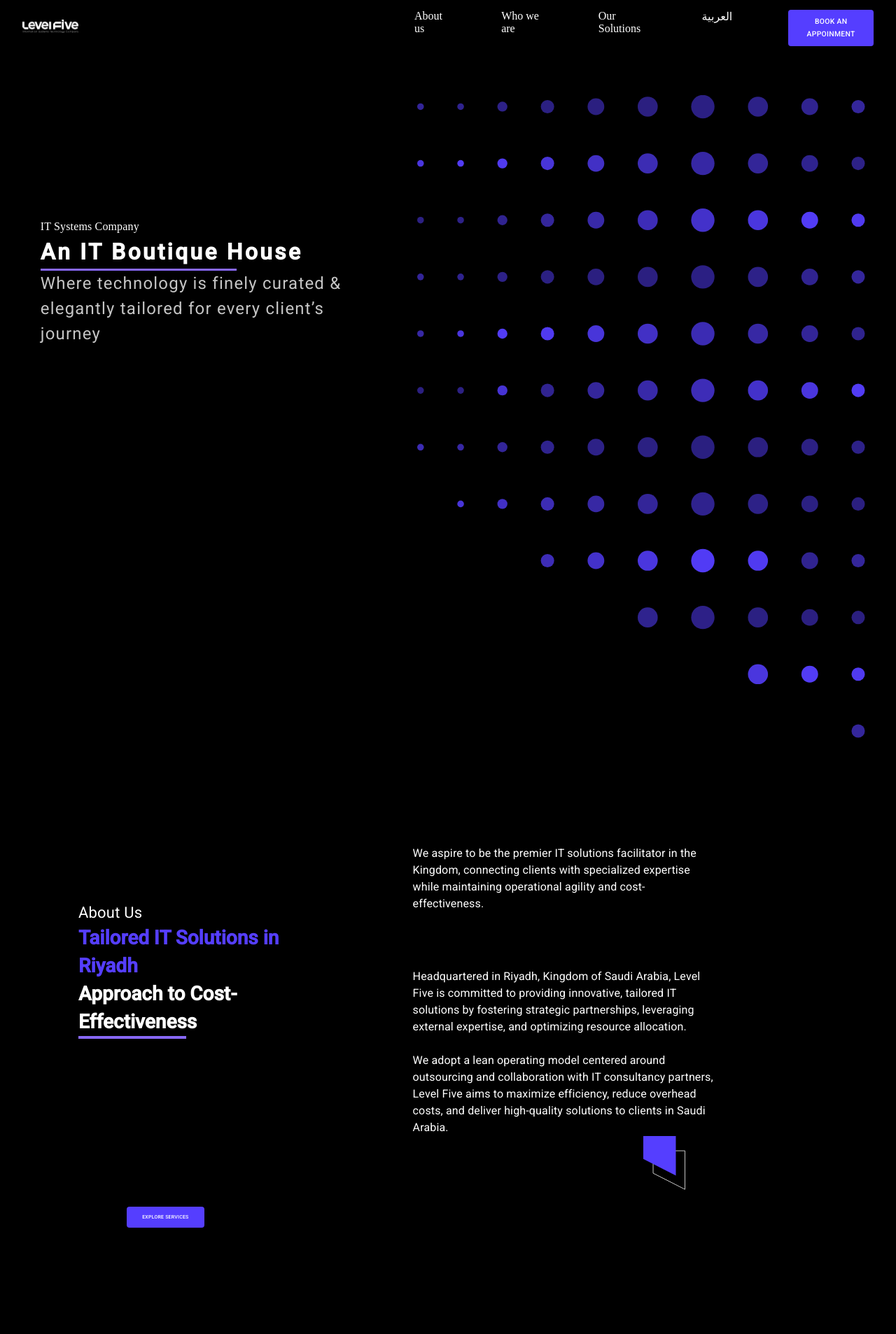
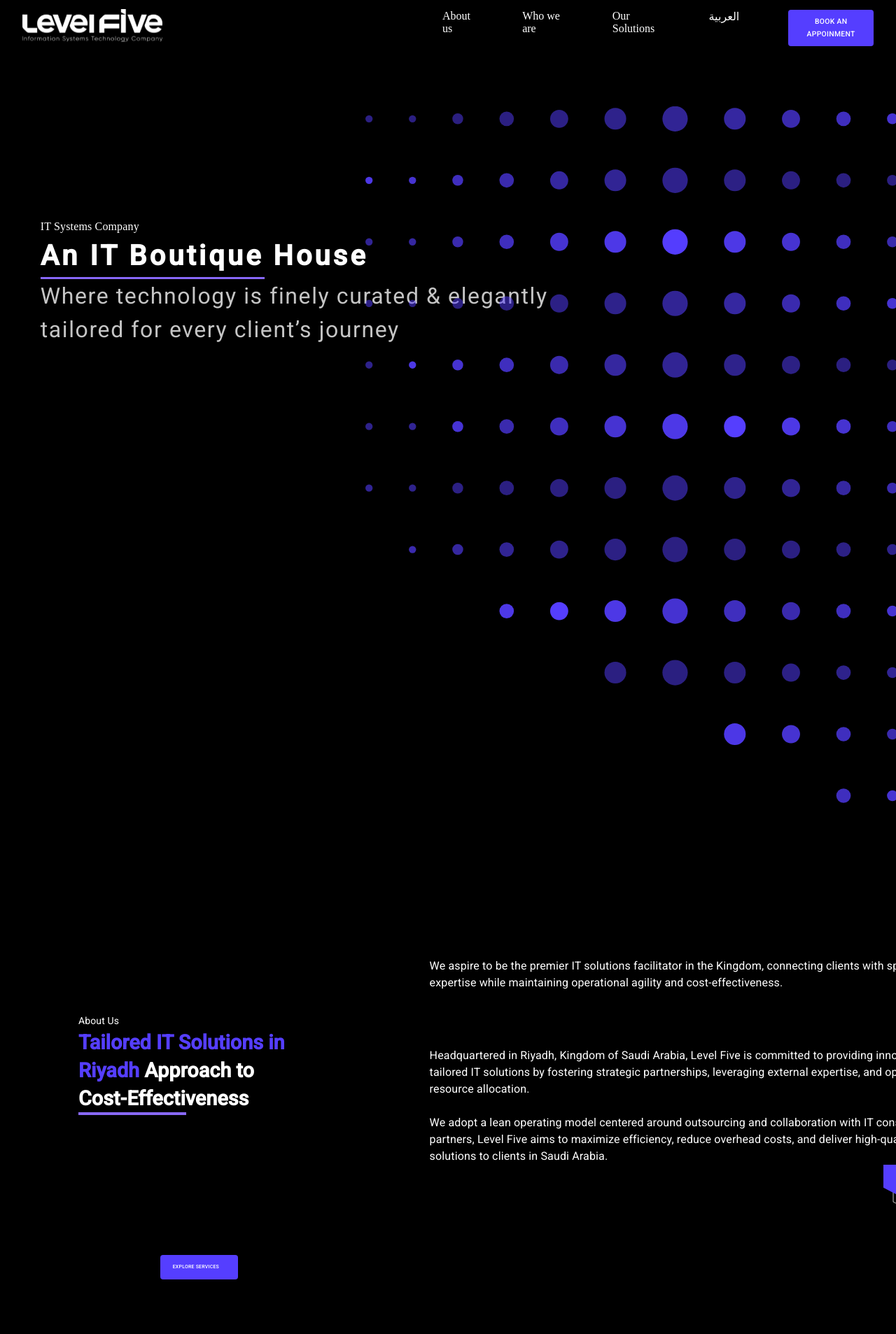
Before and after one commit to professor2203/front-end--level-five-, a Next.js app: page / in a window 1280 px wide. Shown: the top 1907 px of the page at 70% size. Built offline with nearby package versions, Linux system fonts and the light colour scheme; a web font is replaced by a local one.

Commit message:
mobile view

```diff
--- a/src/components/Design.jsx
+++ b/src/components/Design.jsx
@@ -161,10 +161,23 @@ export function Icon() {
   }, []);
 
   return (
-    <svg xmlns="http://www.w3.org/2000/svg" width="100%" height="100%" viewBox="0 0 650 900" fill="none" style={{ maxWidth: "100%", height: "auto" }}>
+    <svg
+  xmlns="http://www.w3.org/2000/svg"
+  viewBox="0 0 650 900"
+  fill="none"
+  style={{ width: "100%", height: "100%", maxWidth: "100%" }}
+>
   <g clipPath="url(#clip0_124_680)">
     {ballData.map((ball) => (
-      <circle key={ball.id} id={ball.id} cx={ball.cx} cy={ball.cy} r={ball.r} fill="#553EFF" repeat="-1" />
+      <circle
+        key={ball.id}
+        id={ball.id}
+        cx={ball.cx}
+        cy={ball.cy}
+        r={ball.r}
+        fill="#553EFF"
+        repeat="-1"
+      />
     ))}
     <path fill="url(#paint0_linear_124_680)" d="M0 -139H698V920H0z"></path>
   </g>
--- a/src/components/Design2.jsx
+++ b/src/components/Design2.jsx
@@ -34,7 +34,7 @@ export function IconLine() {
   return (
     <svg
       xmlns="http://www.w3.org/2000/svg"
-      width="40vw"
+      width="60vw"
       height="80vh"
       fill="none"
       viewBox="0 0 411 401"
--- a/src/components/Footer.jsx
+++ b/src/components/Footer.jsx
@@ -30,8 +30,8 @@ export default function Footer() {
     src="./thumbnail_Master_logo_white 2.svg"
     alt=""
     style={{
-      maxHeight: { xs: '6vh', sm: '8vh' }, // Adjust based on screen size
-      maxWidth: '100%', // Ensure image doesn't exceed container width
+      maxHeight: { xs: '4vh', sm: '8vh' }, // Adjust based on screen size
+      maxWidth: '30%', // Ensure image doesn't exceed container width
       width: 'auto', // Maintain aspect ratio
       height: 'auto', // Maintain aspect ratio
     }}
@@ -52,7 +52,7 @@ export default function Footer() {
         </Box>
       </Grid>
       <Grid item xs={12} sm={6} md={4}>
-        <Box display="flex" justifyContent={{ xs: 'center', sm: 'flex-end' }} paddingTop={{ xs: '2vh', sm: 0 }}>
+        <Box display="flex" justifyContent={{ xs: 'end', sm: 'flex-end' }} paddingTop={{ xs: '2vh', sm: 0 }}>
           <Typography    sx={{ color: "#fff" }}>
             © 2020 UXTheme, All
           </Typography>
--- a/src/components/Header.jsx
+++ b/src/components/Header.jsx
@@ -1,22 +1,24 @@
 import React from 'react';
-import { Grid, Box, Typography } from '@mui/material';
+import { Grid, Box, Typography, useMediaQuery } from '@mui/material';
 import Container from './Container';
 import Design from './Design';
 
 export default function Header() {
+  const isSmallScreen = useMediaQuery('(min-width:600px)');
+
   return (
     <>
       <Container>
         <Grid container spacing={2}>
           {/* Left Grid Item */}
-          <Grid item xs={12} md={6}>
-            <Box sx={{ paddingLeft: '10%', paddingTop: '30vh' }}>
-              <Typography sx={{ fontFamily: "IBM Plex Sans Arabic", color: "#FFFF" }}>
+          <Grid item xs={6} md={6}>
+            <Box sx={{ paddingLeft: '10%', paddingTop: { xs: "15vh", md: "30vh" }, height: "40px", width: { xs: "35vh", md: "100vh" } }}>
+              <Typography sx={{ fontFamily: "IBM Plex Sans Arabic", color: "#FFFF", fontSize: { xs: "1.5vh", md: "2vh" } }}>
                 IT Systems Company
               </Typography>
               <Typography sx={{
                 fontFamily: "",
-                fontSize: { xs: "1.5vh", md: "4vh" },
+                fontSize: { xs: "2vh", md: "5vh" },
                 fontWeight: 600,
                 lineHeight: "",
                 letterSpacing: "0.1em",
@@ -25,10 +27,10 @@ export default function Header() {
               }}>
                 An IT Boutique House
               </Typography>
-              <Typography sx={{ borderBottom: "0.4vh solid #8868F9", maxWidth: "35vh" }} />
+              <Typography sx={{ borderBottom: "0.4vh solid #8868F9", maxWidth: { xs: "16vh", md: "40vh" } }} />
               <Typography sx={{
                 fontFamily: "",
-                fontSize: { xs: "1vh", md: "3vh" },
+                fontSize: { xs: "1.5vh", md: "4vh" },
                 fontWeight: 200,
                 lineHeight: "",
                 letterSpacing: "0.05em",
@@ -40,14 +42,17 @@ export default function Header() {
             </Box>
           </Grid>
           {/* Right Grid Item */}
-          <Grid item xs={12} md={6}>
-            <Box sx={{ paddingLeft: '15%', paddingTop: '8vh',width:"95vh" }}>
+          <Grid item xs={6} md={6}>
+            <Box sx={{ paddingLeft: '%', paddingTop: { xs: "5vh", md: "10vh" }, width: { xs: "28vh", md: "103vh" } }}>
               <Design />
             </Box>
           </Grid>
           {/* Bottom Grid Item */}
           <Grid item xs={12}>
+            {!isSmallScreen && (
 
+              <img src="./thumbnail_Master_logo_white 2 (1).svg" alt="" style={{ paddingLeft: "2.5vh", width: "20vh", }} />
+            )}
           </Grid>
         </Grid>
       </Container>
--- a/src/components/Itsolution.jsx
+++ b/src/components/Itsolution.jsx
@@ -6,10 +6,12 @@ export default function Itsolution() {
   return (
     <div style={{ backgroundColor: "#000" }}>
       <Container>
-        <Grid container spacing={2}>
-          <Grid item xs={12} md={6}>
+        <br />
+        <br />
+        <br />
+        <br />
+        <Grid container spacing={2} sx={{paddingBottom:"0vh"}}>
 
-          </Grid>
           <Grid container spacing={2} sx={{paddingLeft:"5vh"}}>
             <Grid item xs={12} md={6}>
               <Box padding={{ xs: "vh ", md: "10vh" }}>
@@ -19,9 +21,9 @@ export default function Itsolution() {
     // Adjust font size based on breakpoints
     fontSize: {
       xs: "8px", // for extra-small screens
-      sm: "18px", // for small screens
-      md: "20px", // for medium screens
-      lg: "22px", // for large screens
+      sm: "8px", // for small screens
+      md: "10px", // for medium screens
+      lg: "14px", // for large screens
       xl: "24px"  // for extra-large screens
     },
     // Add other styles as needed
@@ -33,7 +35,7 @@ export default function Itsolution() {
                  <Typography
                    sx={{
                      fontFamily: "",
-                     fontSize: { xs: "0.7vh", md: "3.5vh" },
+                     fontSize: { xs: "2.7vh", md: "3.6vh" },
                      fontWeight: "600",
                      lineHeight: "40px",
                      letterSpacing: "0em",
@@ -42,24 +44,30 @@ export default function Itsolution() {
                      gap:"vh"
                    }}
                  >
-                   Tailored IT Solutions in Riyadh <br />
-                   <span style={{ color:"#fff" }}>Approach to Cost-Effectiveness</span>
+                   Tailored IT Solutions in Riyadh
+                   <span style={{ color:"#fff" }}> Approach to Cost-Effectiveness</span>
                  </Typography>
-                 <Box sx={{ borderBottom:"0.5vh solid #8868F9" ,maxWidth:"12vw" }} />
+                 <Box sx={{ borderBottom:"0.5vh solid #8868F9" ,maxWidth:{xs:"34vw",md:"12vw"} }} />
                  <Box sx={{
-  paddingTop: { xs: "2vh", sm: "3vh", md: "30vh" },
-  paddingLeft: { xs: "vh", sm: "vh", md: "vh" },
-paddingRight:  { xs: "6vh", sm: "vh"}
+  paddingTop: { xs: "vh", sm: "3vh", md: "25vh" },
+  paddingLeft: { xs: "25vh", sm: "vh", md: "6vh" },
+paddingRight:  { xs: "vh", sm: "vh"}
+
 }}>
 Copy code
 <Button
   variant="contained"
   sx={{
     backgroundColor: "#553EFF",
-    width: { xs: '50%', sm: '40%' }, // Adjust width for different breakpoints
-    height: { xs: '25px', sm: '30px' } ,
-    fontSize: {
-      xs: "0.8vh", // Font size on extra-small screens
+    width: { xs: '100%', sm: '40%' }, // Adjust width for different breakpoints
+    height: { xs: '28px', sm: '35px' } ,
+    paddingLeft: {
+      xs: ".4vh", // Font size on extra-small screens
+      sm: "18px", // Font size on small screens
+      md: "7px"  // Font size on medium screens and above
+    }// Adjust height for different breakpoints
+   , fontSize: {
+      xs: "1.2vh", // Font size on extra-small screens
       sm: "18px", // Font size on small screens
       md: "7px"  // Font size on medium screens and above
     }// Adjust height for different breakpoints
@@ -71,7 +79,8 @@ Copy code
               </Box>
             </Grid>
             <Grid item xs={12} md={6}>
-              <Box sx={{ paddingLeft: { xs: "0", md: "7vh" } }}>
+
+              <Box sx={{ paddingLeft: { xs: "0", md: "10vh" } ,width: { xs: "50vh", md: "93.5vh" }}}>
                 <Typography sx={{ color:"#fff" }}>
                   We aspire to be the premier IT solutions facilitator in the Kingdom, connecting clients with specialized expertise while maintaining operational agility and cost-effectiveness.
                 </Typography>
--- a/src/components/Nevbar.jsx
+++ b/src/components/Nevbar.jsx
@@ -41,15 +41,15 @@ export default function Navbar() {
       <Toolbar sx={{ justifyContent: 'space-between', backgroundColor: "inherit" }}>
         {/* Logo and Links */}
         <div style={{ display: 'flex', alignItems: 'center' }}>
-          <Typography variant="h6" component="div">
-            <img src="./thumbnail_Master_logo_white 2 (1).svg" alt="Logo" style={{ width: isSmallScreen ? '40px' : '80px' }} />
+          <Typography  component="div">
+            <img src="./thumbnail_Master_logo_white 2 (1).svg" alt="Logo" style={{ width: isSmallScreen ? '12vh' : '25vh' }} />
           </Typography>
 
           {/* Show Links only on large screens */}
           {!isSmallScreen && (
-            <div style={{ display: 'flex', alignItems: '', marginLeft: '60vh' }}>
+            <div style={{ display: 'flex', alignItems: '', marginLeft: '50vh' }}>
               {links.map((link, index) => (
-                <a key={index} href={link.url} style={{ marginRight: '80px', textDecoration: 'none', color: 'inherit' }}>
+                <a key={index} href={link.url} style={{ marginRight: '70px', textDecoration: 'none', color: 'inherit' }}>
                   {link.title}
                 </a>
               ))}
--- a/src/components/ResponsiveCard.jsx
+++ b/src/components/ResponsiveCard.jsx
@@ -55,7 +55,19 @@ function ResponsiveCard() {
   };
 
   return (
-      <Box sx={{ flexGrow: 1 }}>
+
+    <Box sx={{ flexGrow: 1 }}>
+    <br />
+    <br />
+    <br />
+    <br />
+    <br />
+    <br />
+    <br />
+    <br />
+    <br />
+    <br />
+
         <Grid container spacing={2} justifyContent="center">
           <Grid item xs={12}>
             <Paper elevation={3} sx={{ p: 2, textAlign: 'center' }}>
--- a/src/pages/index.js
+++ b/src/pages/index.js
@@ -12,8 +12,6 @@ const Home = () => {
       <>
         {/* <Head> */}
           <title>levelfive</title>
-        {/* </Head> */}
-   {/* <Navbar/> */}
         <Layout>
 <Header/>
         <Itsolution/>
```
Also changed, not shown: src/components/Connect.jsx (+4 -4 lines), src/components/Story.jsx (+5 -3 lines).
